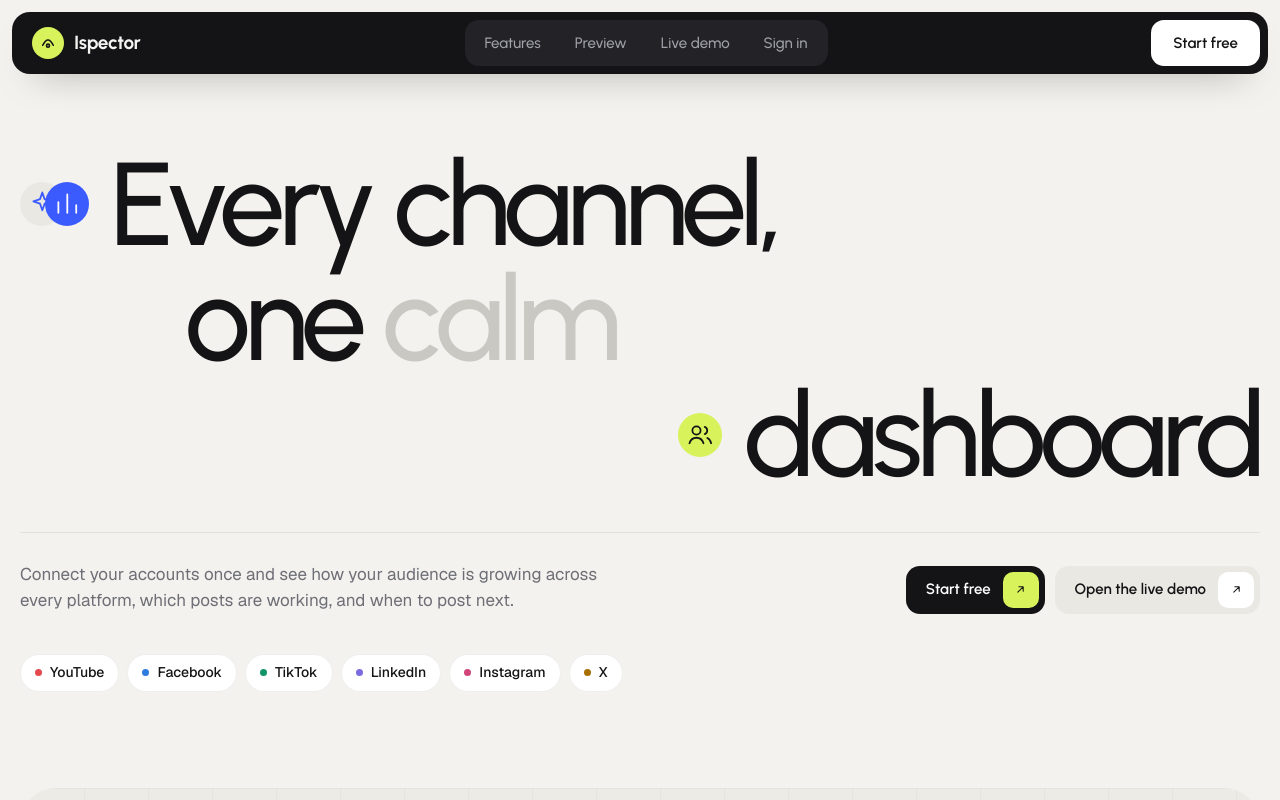
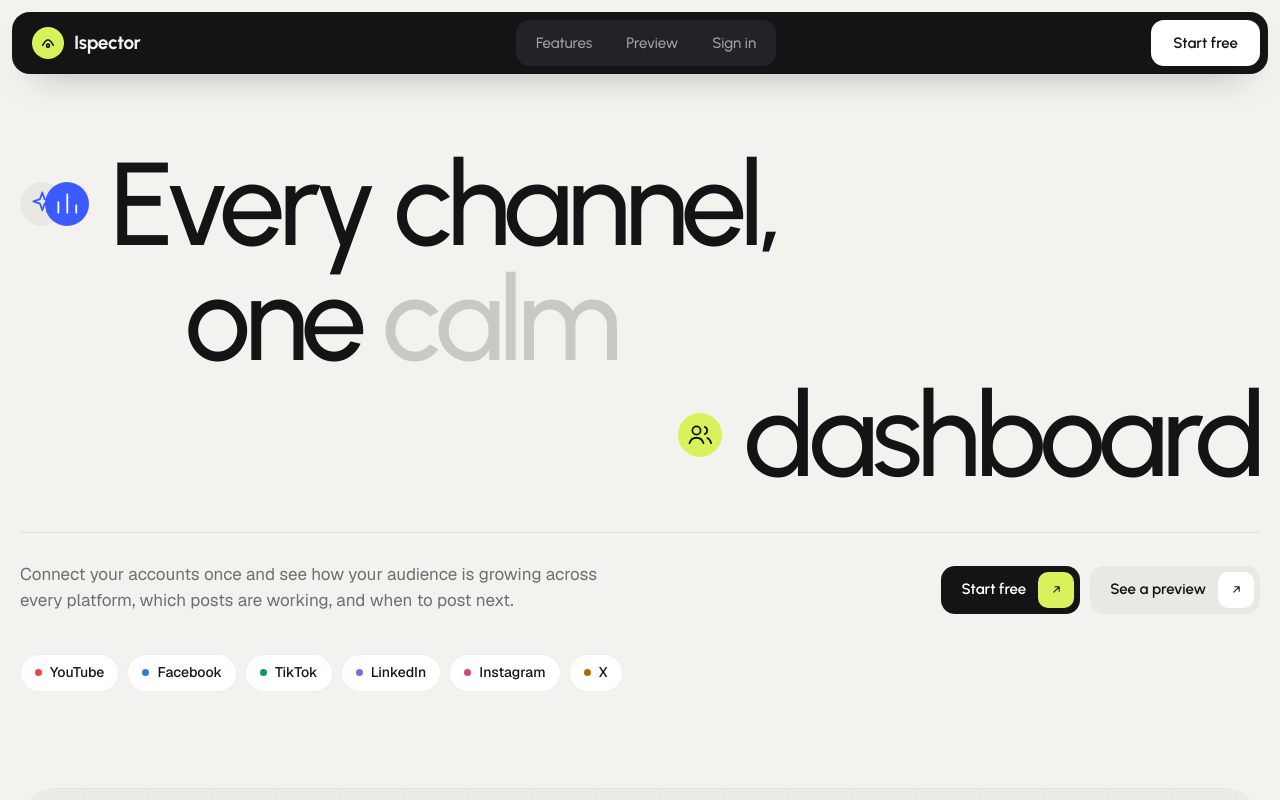
Before and after one commit to SeanRDC/social-media-analytics-tracker, a Next.js app: page / in a window 1280 px wide. Shown: the top 800 px of the page. Built offline with nearby package versions, Linux system fonts and the light colour scheme.

Commit message:
fix: point the homepage demo buttons at the public preview instead of the sign-in-only dashboard

```diff
--- a/src/app/page.tsx
+++ b/src/app/page.tsx
@@ -42,7 +42,6 @@ export default async function Landing() {
           <nav className={s.navLinks} aria-label="Site">
             <a href="#features">Features</a>
             <a href="#preview">Preview</a>
-            <Link href="/overview">Live demo</Link>
             <Link href="/sign-in">Sign in</Link>
           </nav>
           <Link href="/sign-in" className={s.navCta}>
@@ -80,8 +79,8 @@ export default async function Landing() {
             <p className={s.lead}>Connect your accounts once and see how your audience is growing across every platform, which posts are working, and when to post next.</p>
             <div className={s.ctas}>
               <ArrowButton href="/sign-in">Start free</ArrowButton>
-              <ArrowButton href="/overview" tone="soft">
-                Open the live demo
+              <ArrowButton href="#preview" tone="soft">
+                See a preview
               </ArrowButton>
             </div>
           </div>
```
